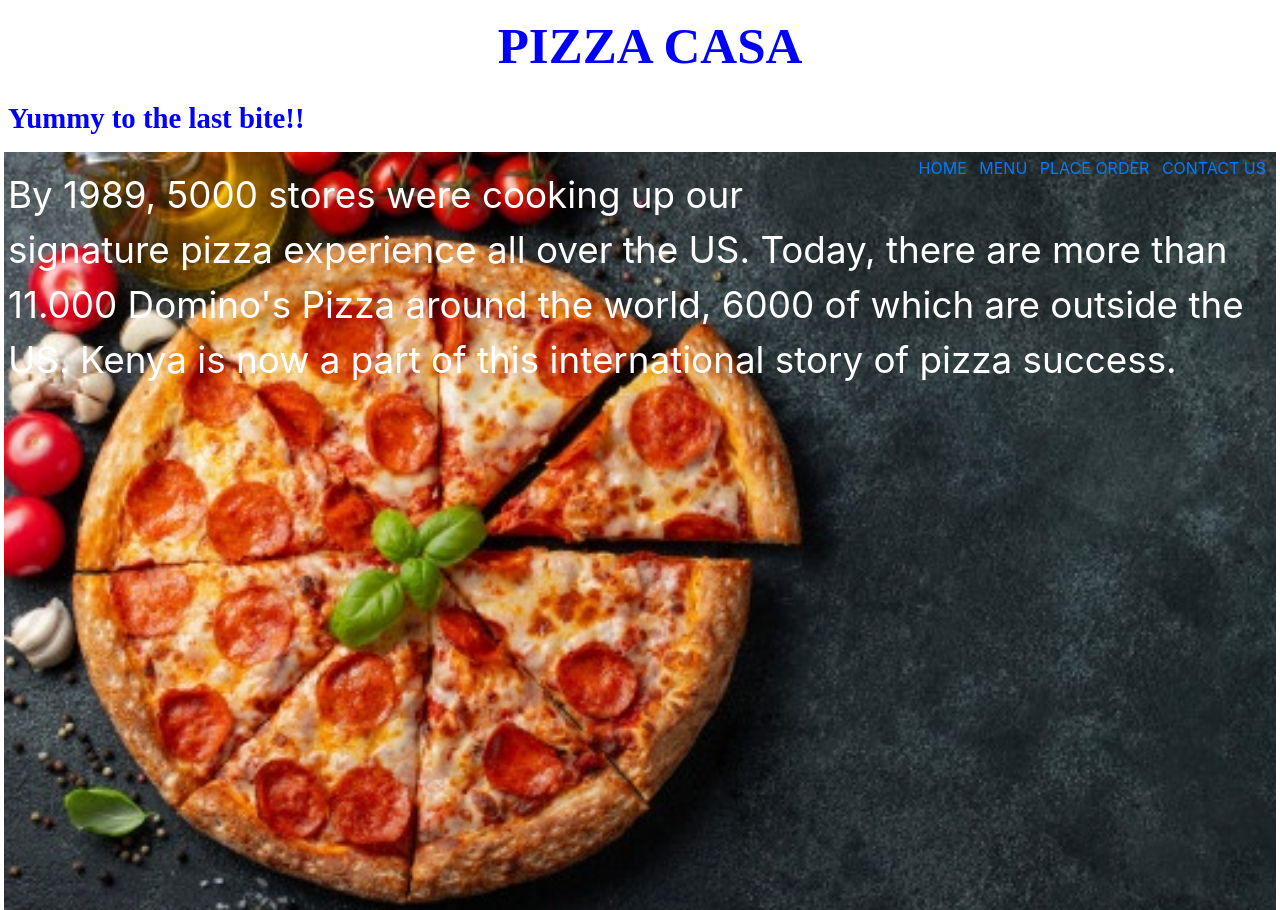
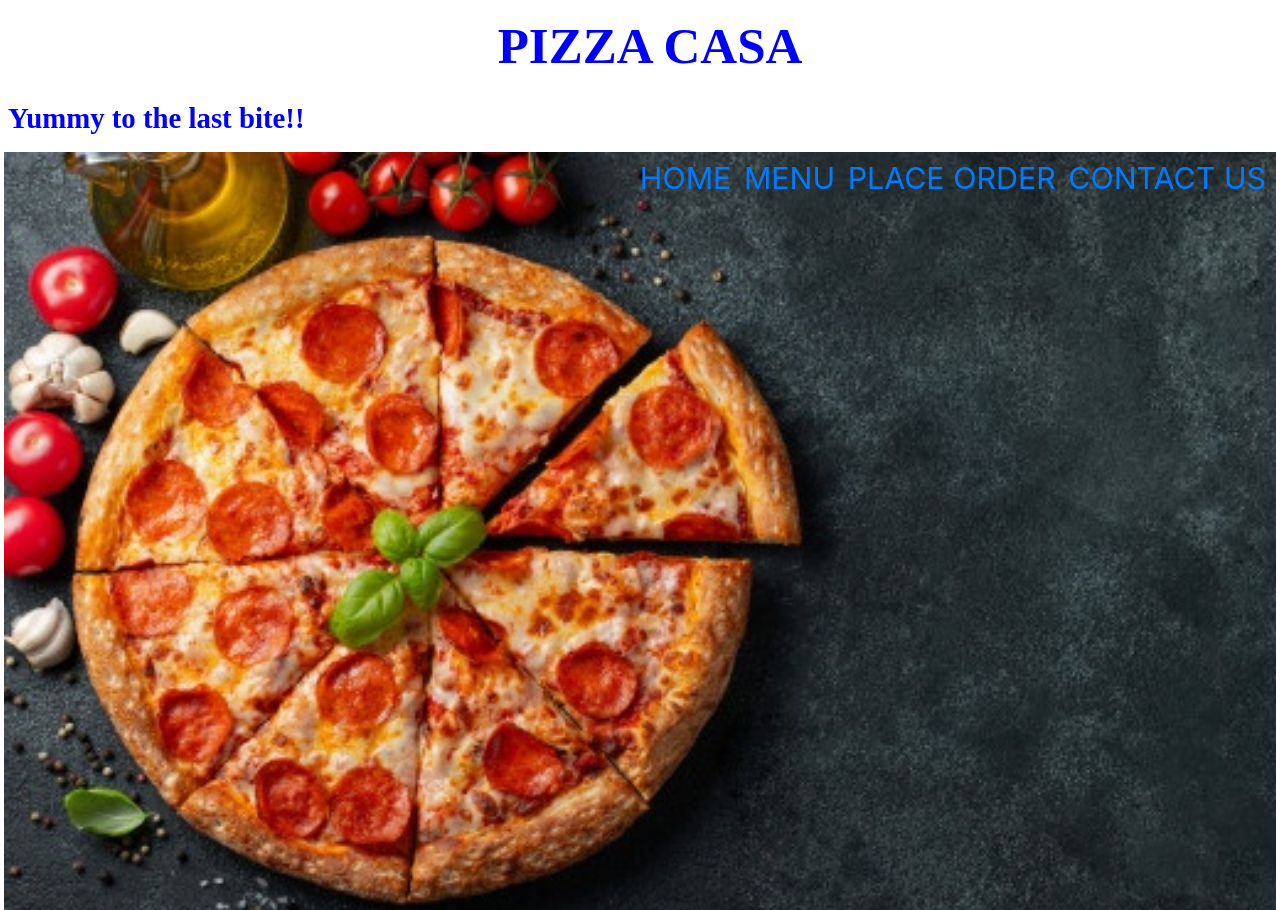
Before and after one commit to virginiah894/pizza-casa, a plain HTML site: page index.html in a window 1280 px wide. Shown: the top 910 px of the page. Drawn offline with nearby package versions, Linux system fonts and the light colour scheme; a web font is replaced by a local one.

Commit message:
hide display of paragraph in home div

```diff
--- a/css/styles.css
+++ b/css/styles.css
@@ -31,8 +31,8 @@ background-image: url(../images/newback.jpg);
   }
 #nav>ul>li{
   display: inline-block;
-}
-#nav>ul{color: aquamarine;
+  color:white;
+  font-size:1.9em;
 }
   #home{
     background-image: url(../images/newback.jpg);
@@ -44,6 +44,7 @@ background-image: url(../images/newback.jpg);
   }
 #menu{
   padding-top:13px;
+  width:100%;
 }
 #one,#two,#three{
   display:flex;
@@ -80,3 +81,6 @@ top:10%;
 #fa{
 text-align:center;
 }
+#hide{
+  display:none;
+}
--- a/index.html
+++ b/index.html
@@ -23,23 +23,23 @@
             <H2>PIZZA CASA</H2>
                 <h1>Yummy to the last bite!!</h1>
              <div id="nav">
-          <ul class="nav flex-column bg-white mb-0">
+          <ul>
             <li class="nav-item">
-              <a href="# home" class="nav-link text-dark font-italic bg-light">
+              <a href="# home">
                    HOME
               </a>
             </li>
             <li class="nav-item">
-              <a href="#menu" class="nav-link text-dark font-italic">MENU
+              <a href="#menu">MENU
               </a>
             </li>
             <li class="nav-item">
-              <a href="#order" class="nav-link text-dark font-italic">
+              <a href="#order">
                PLACE ORDER
               </a>
             </li>
             <li class="nav-item">
-              <a href="#contacts" class="nav-link text-dark font-italic">
+              <a href="#contacts">
                   CONTACT US
               </a>
             </li>
@@ -47,7 +47,7 @@
            </div>
           </div>
           <div id="home">
-<p>By 1989, 5000 stores were cooking up our signature pizza experience all over the US. Today, there are more than 11.000 Domino's Pizza around the world, 6000 of which are outside the US. Kenya is now a part of this international story of pizza success.
+<p id="hide">By 1989, 5000 stores were cooking up our signature pizza experience all over the US. Today, there are more than 11.000 Domino's Pizza around the world, 6000 of which are outside the US. Kenya is now a part of this international story of pizza success.
 
   </p>
           </div>
```
